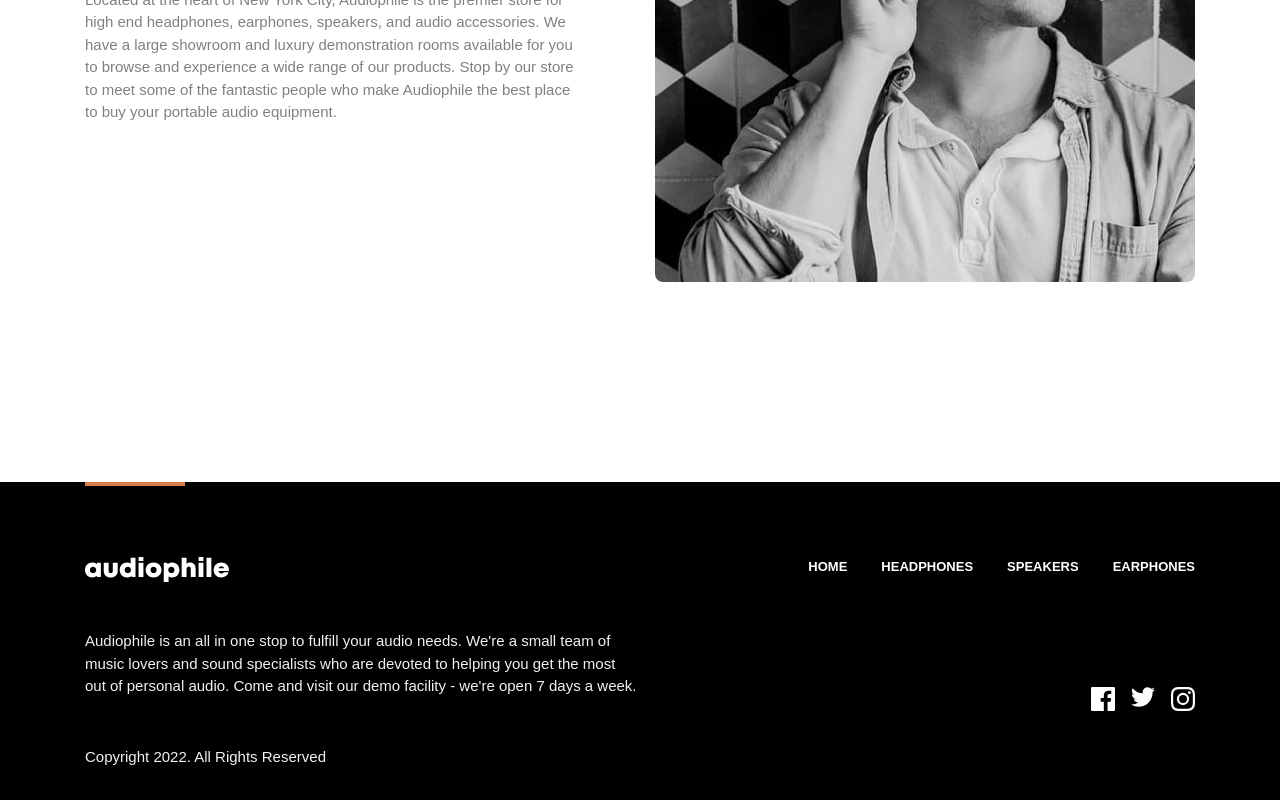
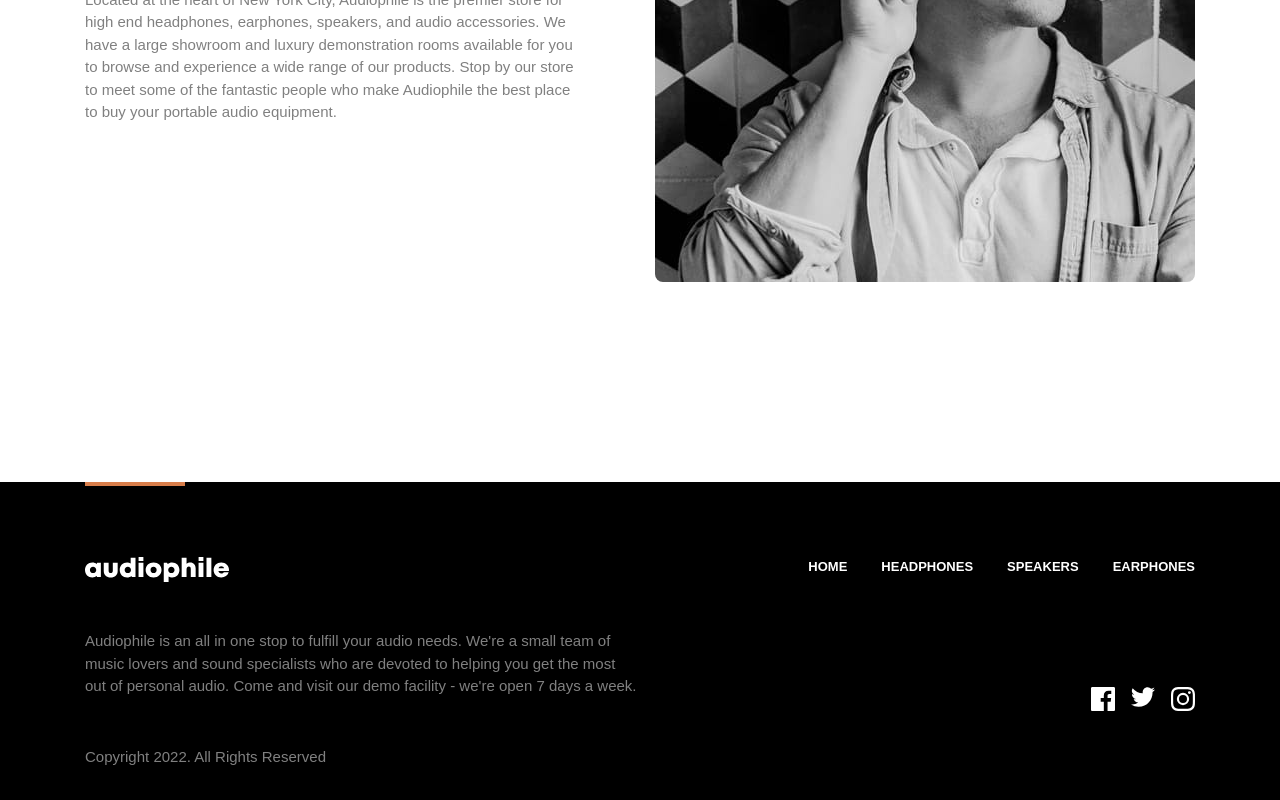
Before and after one commit to jNembhard/audiophile-ecom, a Next.js app: page / in a window 1280 px wide. Shown: the part 2942-3742 px from the top of the page. Built offline with nearby package versions, Linux system fonts and the light colour scheme.

Commit message:
footer edit

```diff
--- a/components/organisms/Footer.tsx
+++ b/components/organisms/Footer.tsx
@@ -48,21 +48,13 @@ const Footer = () => {
           gap="3rem"
           mt="3rem"
         >
-          <Text
-            variant="darkBackground"
-            gridArea={{ sm: "a" }}
-            color="seashell"
-          >
+          <Text variant="darkBackground" gridArea={{ sm: "a" }} color="gray">
             Audiophile is an all in one stop to fulfill your audio needs.
             We&apos;re a small team of music lovers and sound specialists who
             are devoted to helping you get the most out of personal audio. Come
             and visit our demo facility - we&apos;re open 7 days a week.
           </Text>
-          <Text
-            variant="darkBackground"
-            gridArea={{ sm: "b" }}
-            color="seashell"
-          >
+          <Text variant="darkBackground" gridArea={{ sm: "b" }} color="gray">
             Copyright {date}. All Rights Reserved
           </Text>
           <Box
```
